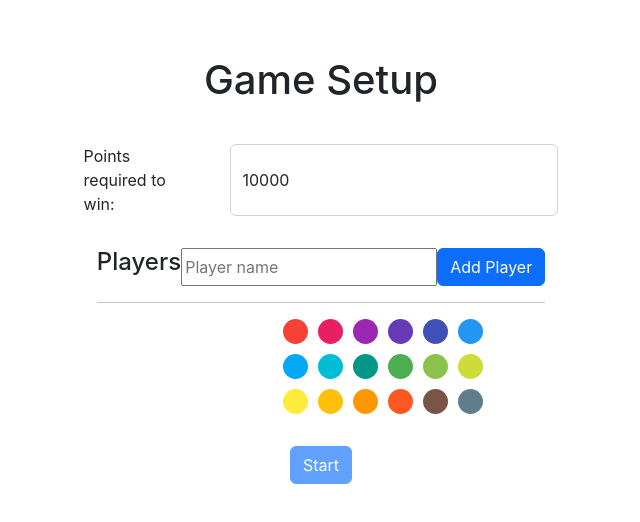
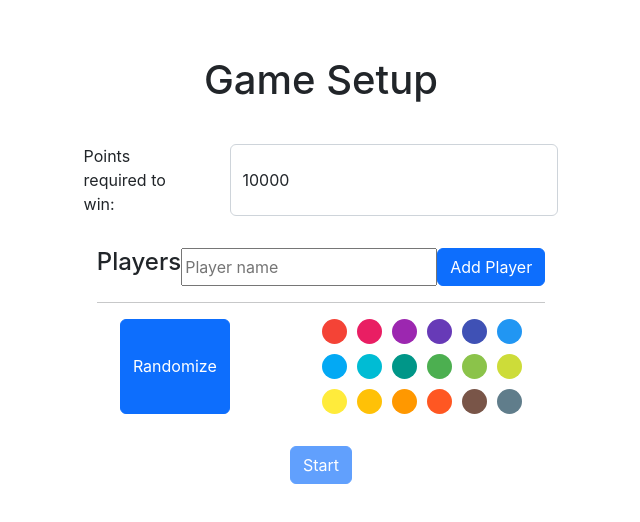
Before and after one commit to jkclark/Farkel, a React (Create React App) app in the folder farkel-score-ui/: page / in a window 1280 px wide. Both pictures are taken after a click on the button "Let's go". Shown: the top 522 px of the page, without its empty margins (319-959 px from the left). Built offline with nearby package versions, Linux system fonts and the light colour scheme; the HTML template or start-up script is replaced by a standard one.

Commit message:
Implemented randomize-color button.

```diff
--- a/farkel-score-ui/src/components/colorPicker.js
+++ b/farkel-score-ui/src/components/colorPicker.js
@@ -1,27 +1,51 @@
-import { useState } from "react";
+import Button from "react-bootstrap/Button";
+
+import { INITIAL_COLORS } from "../constants";
 
 import "./colorPicker.css";
 
-const INITIAL_COLORS = [
-  "#f44336",
-  "#e91e63",
-  "#9c27b0",
-  "#673ab7",
-  "#3f51b5",
-  "#2196f3",
-  "#03a9f4",
-  "#00bcd4",
-  "#009688",
-  "#4caf50",
-  "#8bc34a",
-  "#cddc39",
-  "#ffeb3b",
-  "#ffc107",
-  "#ff9800",
-  "#ff5722",
-  "#795548",
-  "#607d8b",
-];
+export function RandomizeColorsButton(props) {
+  // Taken from: https://stackoverflow.com/a/2450976/3801865
+  function shuffle(array) {
+    let currentIndex = array.length,
+      randomIndex;
+
+    // While there remain elements to shuffle.
+    while (currentIndex !== 0) {
+      // Pick a remaining element.
+      randomIndex = Math.floor(Math.random() * currentIndex);
+      currentIndex--;
+
+      // And swap it with the current element.
+      [array[currentIndex], array[randomIndex]] = [
+        array[randomIndex],
+        array[currentIndex],
+      ];
+    }
+
+    return array;
+  }
+
+  function randomizePlayerColors() {
+    // Get colors to use randomly from color array
+    const shuffledColors = shuffle([...INITIAL_COLORS]).slice(
+      0,
+      props.playerColors.length
+    );
+
+    // Give each player a random color
+    props.setPlayerColors(shuffledColors);
+
+    // Mark used colors as disabled
+    const newDisabledColors = Array(INITIAL_COLORS.length).fill(false);
+    shuffledColors.forEach((color) => {
+      newDisabledColors[INITIAL_COLORS.indexOf(color)] = true;
+    });
+    props.setDisabledColors(newDisabledColors);
+  }
+
+  return <Button onClick={randomizePlayerColors}>Randomize</Button>;
+}
 
 function ColorDot(props) {
   function setPlayerColor() {
@@ -34,6 +58,7 @@ function ColorDot(props) {
     //   )
     // );
 
+    // TODO: Look into React usereducer to handle this complex state update
     const newPlayerColors = [...props.playerColors];
     newPlayerColors.splice(props.currentPlayerColorIndex, 1, props.color);
     props.setPlayerColors(newPlayerColors);
@@ -76,22 +101,18 @@ function ColorDot(props) {
 }
 
 function ColorPicker(props) {
-  const [disabledColors, setDisabledColors] = useState(
-    Array(INITIAL_COLORS.length).fill(false)
-  );
-
   return (
     <div className="color-picker">
       {INITIAL_COLORS.map((color, index) => (
         <ColorDot
           color={color}
           currentPlayerColorIndex={props.currentPlayerColorIndex}
-          disabled={disabledColors[index]}
-          disabledColors={disabledColors}
+          disabled={props.disabledColors[index]}
+          disabledColors={props.disabledColors}
           index={index}
           key={index}
           playerColors={props.playerColors}
-          setDisabledColors={setDisabledColors}
+          setDisabledColors={props.setDisabledColors}
           setPlayerColors={props.setPlayerColors}
         />
       ))}
--- a/farkel-score-ui/src/components/gameSetupPage.js
+++ b/farkel-score-ui/src/components/gameSetupPage.js
@@ -2,8 +2,8 @@ import { useState } from "react";
 import Button from "react-bootstrap/Button";
 import Container from "react-bootstrap/Container";
 
-import ColorPicker from "./colorPicker";
-import { DEFAULT_WIN_NUMBER } from "../constants";
+import ColorPicker, { RandomizeColorsButton } from "./colorPicker";
+import { DEFAULT_WIN_NUMBER, INITIAL_COLORS } from "../constants";
 
 import "./gameSetupPage.css";
 
@@ -98,6 +98,9 @@ function PlayerList(props) {
 
 function PlayerInput(props) {
   const [currentPlayerColorIndex, setCurrentPlayerColorIndex] = useState(null);
+  const [disabledColors, setDisabledColors] = useState(
+    Array(INITIAL_COLORS.length).fill(false)
+  );
 
   function checkPlayerNameInput() {
     const nameInput = document.getElementsByName("player-name-input")[0];
@@ -139,6 +142,12 @@ function PlayerInput(props) {
       </div>
       <hr />
       <div className="player-list-and-color-stack">
+        <RandomizeColorsButton
+          disabledColors={disabledColors}
+          playerColors={props.playerColors}
+          setDisabledColors={setDisabledColors}
+          setPlayerColors={props.setPlayerColors}
+        />
         <PlayerList
           players={props.players}
           playerColors={props.playerColors}
@@ -148,7 +157,9 @@ function PlayerInput(props) {
         />
         <ColorPicker
           currentPlayerColorIndex={currentPlayerColorIndex}
+          disabledColors={disabledColors}
           playerColors={props.playerColors}
+          setDisabledColors={setDisabledColors}
           setPlayerColors={props.setPlayerColors}
         />
       </div>
--- a/farkel-score-ui/src/constants.js
+++ b/farkel-score-ui/src/constants.js
@@ -1,2 +1,23 @@
 export const DEFAULT_WIN_NUMBER = 10_000;
 // TODO: Add "got in" and "did not get in" values
+
+export const INITIAL_COLORS = [
+  "#f44336",
+  "#e91e63",
+  "#9c27b0",
+  "#673ab7",
+  "#3f51b5",
+  "#2196f3",
+  "#03a9f4",
+  "#00bcd4",
+  "#009688",
+  "#4caf50",
+  "#8bc34a",
+  "#cddc39",
+  "#ffeb3b",
+  "#ffc107",
+  "#ff9800",
+  "#ff5722",
+  "#795548",
+  "#607d8b",
+];
```
